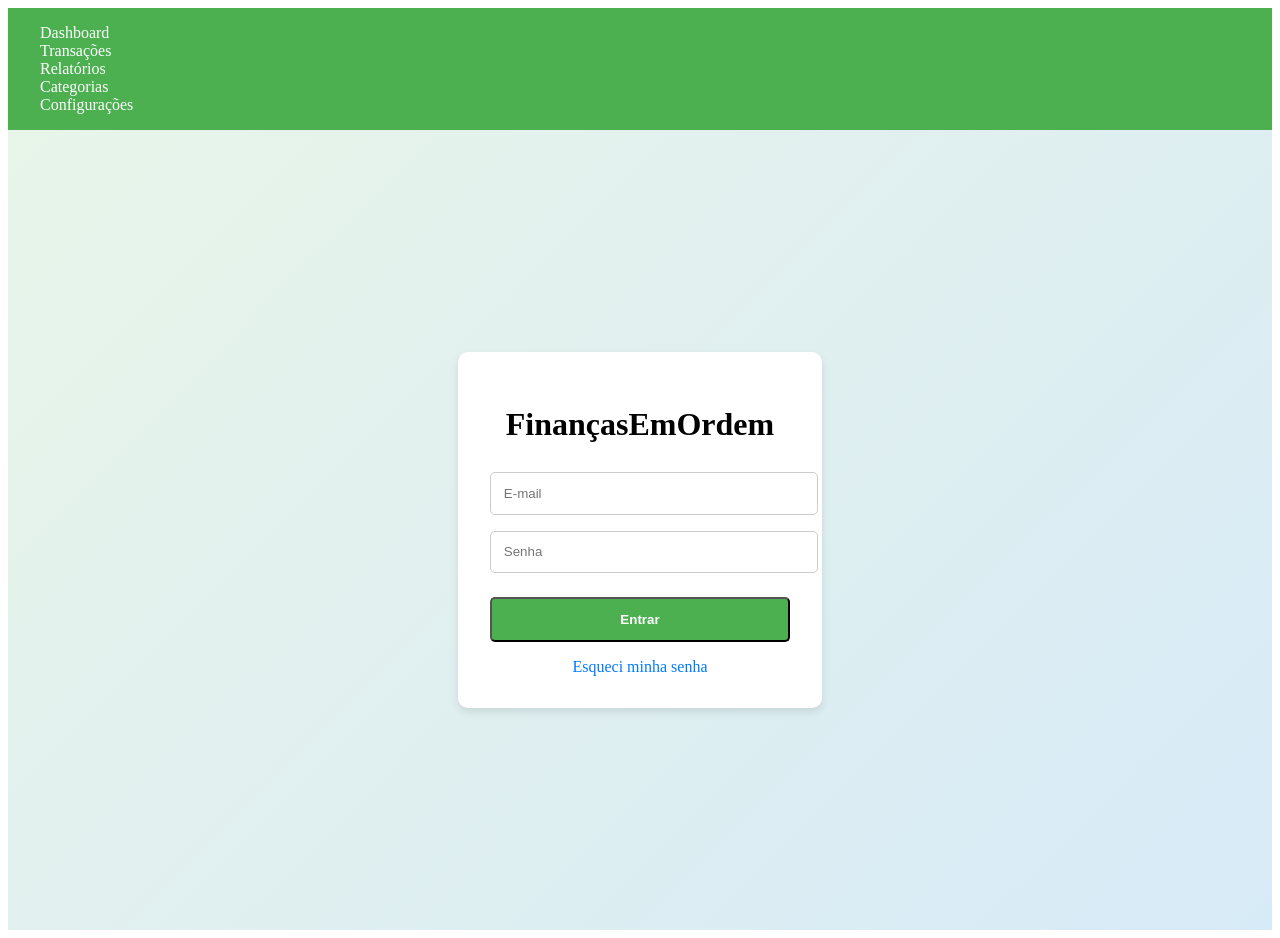
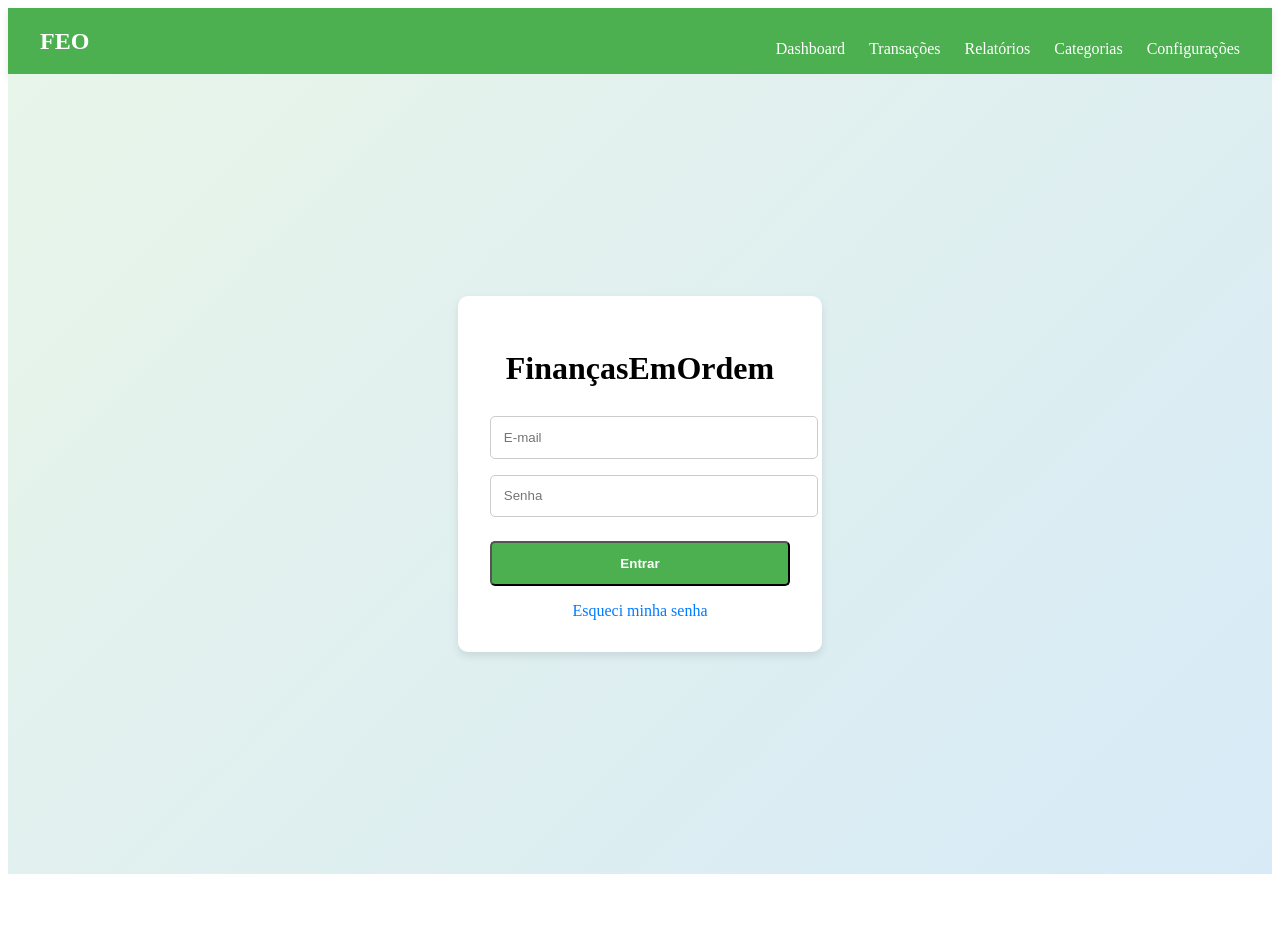
Before and after one commit to MarcosHenriquedaSilva/FinancasEmOrdem, a React (Vite) app: page / in a window 1280 px wide. After the commit the page ends 882 px from the top, so only its background shows below. Built offline with nearby package versions, Linux system fonts and the light colour scheme.

Commit message:
Adicionando Navbar inicial

```diff
--- /dev/null
+++ b/src/components/Navbar.css
@@ -0,0 +1,37 @@
+.navbar {
+    display: flex;
+    justify-content: space-between;
+    align-items: center;
+    background: #4caf50; /* Cor principal da navbar */
+    padding: 1rem 2rem;
+    box-shadow: 0 4px 8px rgba(0, 0, 0, 0.1);
+  }
+
+  .navbar-logo h1 {
+    color: #fff;
+    font-size: 1.5rem;
+    margin: 0;
+  }
+
+  .navbar-links {
+    list-style: none;
+    display: flex;
+    gap: 1.5rem;
+    margin: 0;
+    padding: 0;
+  }
+
+  .navbar-links li {
+    display: inline;
+  }
+
+  .navbar-links a {
+    color: #fff;
+    text-decoration: none;
+    font-size: 1rem;
+    transition: color 0.3s ease;
+  }
+
+  .navbar-links a:hover {
+    color: #dcedc8; /* Cor de destaque ao passar o mouse */
+  }
--- a/src/components/Navbar.tsx
+++ b/src/components/Navbar.tsx
@@ -1,14 +1,30 @@
 import React from 'react';
 import { Link } from 'react-router-dom';
+import './Navbar.css';
 
 const Navbar = () => {
   return (
-    <nav style={{ padding: '1rem', background: '#4caf50', color: '#fff' }}>
-      <Link to="/dashboard" style={{ margin: '0 1rem', color: '#fff', textDecoration: 'none' }}>Dashboard</Link>
-      <Link to="/transactions" style={{ margin: '0 1rem', color: '#fff', textDecoration: 'none' }}>Transações</Link>
-      <Link to="/reports" style={{ margin: '0 1rem', color: '#fff', textDecoration: 'none' }}>Relatórios</Link>
-      <Link to="/categories" style={{ margin: '0 1rem', color: '#fff', textDecoration: 'none' }}>Categorias</Link>
-      <Link to="/settings" style={{ margin: '0 1rem', color: '#fff', textDecoration: 'none' }}>Configurações</Link>
+    <nav className="navbar">
+      <div className="navbar-logo">
+        <h1>FEO</h1>
+      </div>
+      <ul className="navbar-links">
+        <li>
+          <Link to="/">Dashboard</Link>
+        </li>
+        <li>
+          <Link to="/transactions">Transações</Link>
+        </li>
+        <li>
+          <Link to="/reports">Relatórios</Link>
+        </li>
+        <li>
+          <Link to="/categories">Categorias</Link>
+        </li>
+        <li>
+          <Link to="/settings">Configurações</Link>
+        </li>
+      </ul>
     </nav>
   );
 };
```
